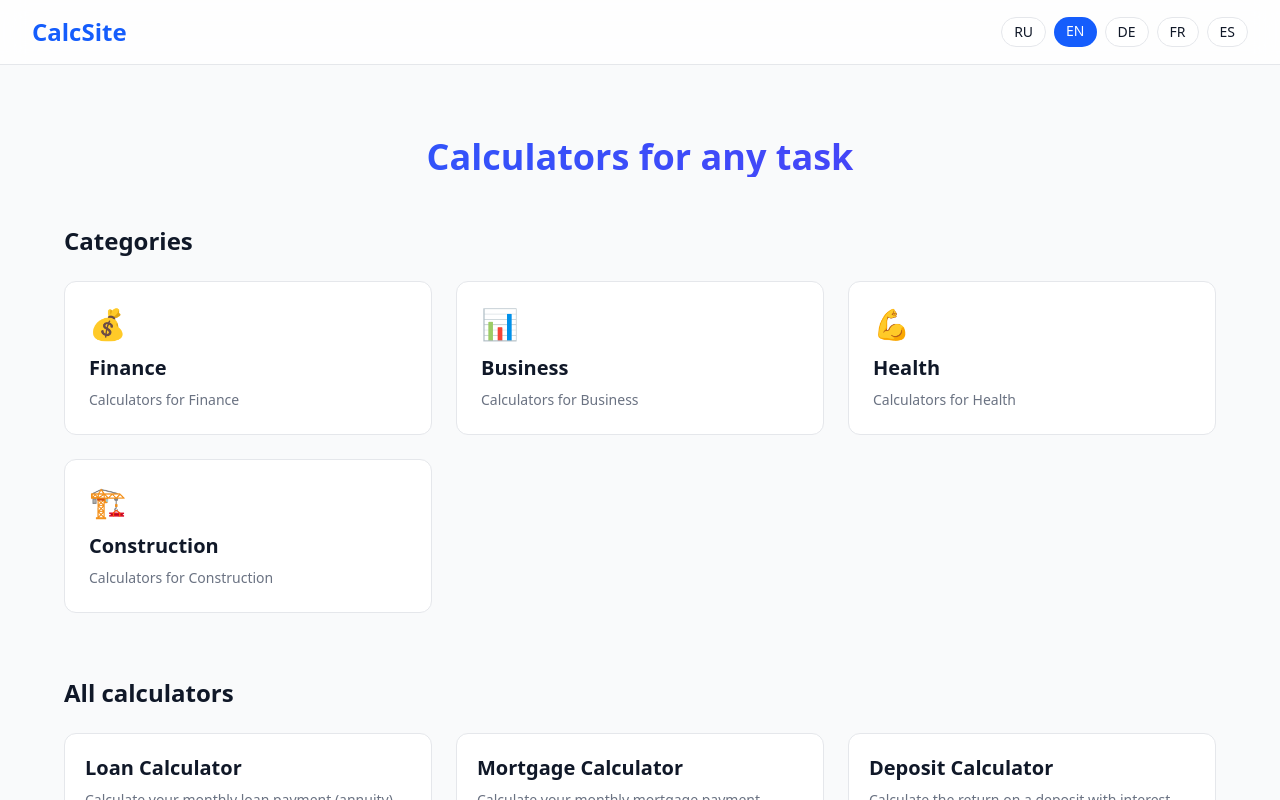
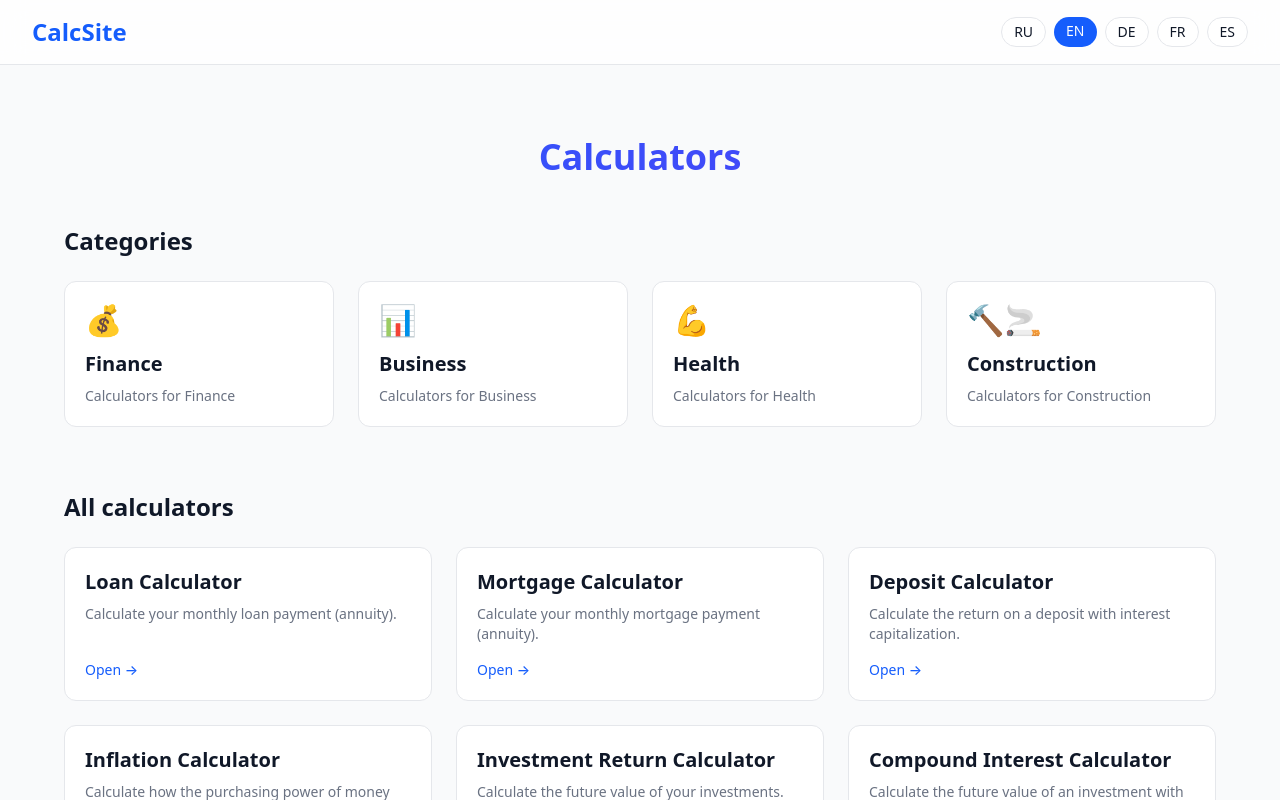
Before and after one commit to pachanpro/Calculator, a Next.js app: page /en in a window 1280 px wide. Shown: the top 800 px of the page. Built offline with nearby package versions, Linux system fonts and the light colour scheme.

Commit message:
Add generateStaticParams for languages, fix page

```diff
--- a/app/[lang]/page.tsx
+++ b/app/[lang]/page.tsx
@@ -1,16 +1,26 @@
 import { calculators, categories } from "../../data/calculators";
 import { getTranslations } from "../../lib/i18n";
-import Card from "../components/Card";
 
 type PageProps = {
   params: Promise<{ lang: string }>;
 };
 
+// Явно указываем, какие языки должны быть сгенерированы при сборке
+export async function generateStaticParams() {
+  return [
+    { lang: 'ru' },
+    { lang: 'en' },
+    { lang: 'de' },
+    { lang: 'fr' },
+    { lang: 'es' },
+  ];
+}
+
 const categoryIcons: Record<string, string> = {
   finance: "💰",
   business: "📊",
   health: "💪",
-  construction: "🏗️",
+  construction: "🔨🚬",
 };
 
 export default async function HomePage({ params }: PageProps) {
@@ -20,28 +30,34 @@ export default async function HomePage({ params }: PageProps) {
   return (
     <div className="max-w-7xl mx-auto px-4 py-12 sm:px-6 lg:px-8">
       <h1 className="text-4xl font-bold text-center mb-12 bg-gradient-to-r from-blue-600 to-indigo-600 bg-clip-text text-transparent">
-        {t.common.hero_title}
+        {t.common.title}
       </h1>
 
+      {/* Категории */}
       <section className="mb-16">
         <h2 className="text-2xl font-semibold mb-6">{t.common.categories}</h2>
-        <div className="grid grid-cols-1 sm:grid-cols-2 lg:grid-cols-3 gap-6">
+        <div className="grid grid-cols-1 sm:grid-cols-2 lg:grid-cols-4 gap-6">
           {categories.map((cat) => (
-            <Card
+            <a
               key={cat.slug}
               href={`/${lang}/${cat.slug}`}
-              title={t.categories[cat.slug] || cat.slug}
-              description={
-                lang === "ru"
+              className="block bg-white dark:bg-gray-800 border border-gray-200 dark:border-gray-700 rounded-xl p-5 hover:shadow-md transition duration-200"
+            >
+              <div className="text-3xl mb-3">{categoryIcons[cat.slug] || "📁"}</div>
+              <h3 className="text-xl font-semibold mb-2">
+                {t.categories[cat.slug] || cat.slug}
+              </h3>
+              <p className="text-gray-500 dark:text-gray-400 text-sm">
+                {lang === "ru"
                   ? `Калькуляторы по теме ${t.categories[cat.slug] || cat.slug}`
-                  : `Calculators for ${t.categories[cat.slug] || cat.slug}`
-              }
-              icon={categoryIcons[cat.slug] || "📁"}
-            />
+                  : `Calculators for ${t.categories[cat.slug] || cat.slug}`}
+              </p>
+            </a>
           ))}
         </div>
       </section>
 
+      {/* Все калькуляторы */}
       <section>
         <h2 className="text-2xl font-semibold mb-6">{t.common.all_calculators}</h2>
         <div className="grid grid-cols-1 sm:grid-cols-2 lg:grid-cols-3 gap-6">
@@ -66,13 +82,6 @@ export default async function HomePage({ params }: PageProps) {
           ))}
         </div>
       </section>
-
-      <section className="mt-12 max-w-3xl">
-        <h2 className="text-xl font-semibold mb-3">{t.common.seo_title}</h2>
-        <p className="text-gray-600 dark:text-gray-400 mb-3">
-          {t.common.seo_description}
-        </p>
-      </section>
     </div>
   );
 }
--- /dev/null
+++ b/proxy.ts
@@ -0,0 +1,8 @@
+import { NextRequest, NextResponse } from 'next/server';
+
+export function proxy(request: NextRequest) {
+  const { pathname } = request.nextUrl;
+  if (pathname === '/') {
+    return NextResponse.redirect(new URL('/ru', request.url));
+  }
+}
```
